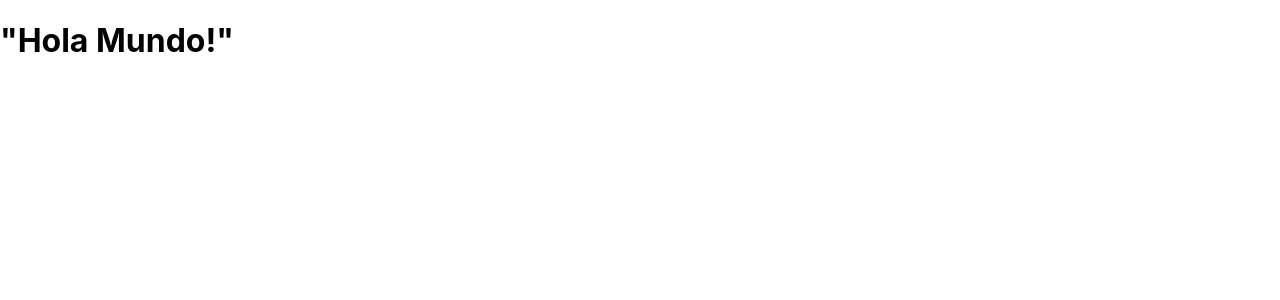
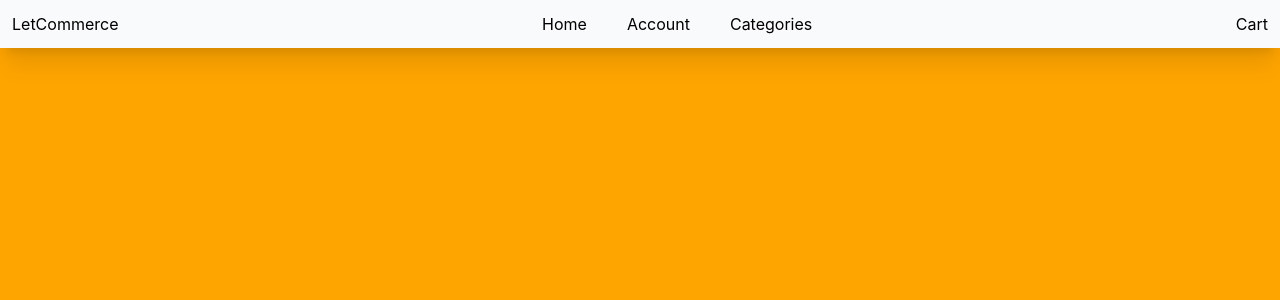
Before and after one commit to tobiasmesa/react-project-13-08-2022, a React (Create React App) app: page / in a window 1280 px wide. Shown: the top 300 px of the page. Built offline with nearby package versions, Linux system fonts and the light colour scheme.

Commit message:
Agregado de NavBar,.jsx

```diff
--- a/package.json
+++ b/package.json
@@ -34,5 +34,10 @@
       "last 1 firefox version",
       "last 1 safari version"
     ]
+  },
+  "devDependencies": {
+    "autoprefixer": "^10.4.8",
+    "postcss": "^8.4.16",
+    "tailwindcss": "^3.1.8"
   }
 }
--- /dev/null
+++ b/postcss.config.js
@@ -0,0 +1,6 @@
+module.exports = {
+  plugins: {
+    tailwindcss: {},
+    autoprefixer: {},
+  },
+}
--- a/src/App.js
+++ b/src/App.js
@@ -1,13 +1,12 @@
-import logo from './logo.svg';
-import './App.css';
+import { Fragment } from "react";
+import "./App.css";
+import NavBar from "./components/NavBar";
 
 function App() {
   return (
-    <>
-    <h1>
-      "Hola Mundo!"
-    </h1>
-    </>
+    <Fragment>
+      <NavBar/>
+    </Fragment>
   );
 }
 
--- /dev/null
+++ b/src/components/NavBar.jsx
@@ -0,0 +1,14 @@
+function NavBar() {
+  return (
+    <nav className="bg-gray-50 h-12 shadow-xl flex justify-between p-3 pl-3">
+      <div className=""> LetCommerce </div>
+      <div className="flex space-x-10">
+        <a href="#" className=""> Home </a>
+        <a href="#" className=""> Account </a>
+        <a href="#" className=""> Categories </a>
+      </div>
+      <div className=""> Cart </div>
+    </nav>
+  );
+}
+export default NavBar;
--- a/src/index.css
+++ b/src/index.css
@@ -1,3 +1,7 @@
+@tailwind base;
+@tailwind components;
+@tailwind utilities;
+
 body {
   margin: 0;
   font-family: -apple-system, BlinkMacSystemFont, 'Segoe UI', 'Roboto', 'Oxygen',
@@ -5,6 +9,7 @@ body {
     sans-serif;
   -webkit-font-smoothing: antialiased;
   -moz-osx-font-smoothing: grayscale;
+  background-color: orange;
 }
 
 code {
--- /dev/null
+++ b/tailwind.config.js
@@ -0,0 +1,10 @@
+/** @type {import('tailwindcss').Config} */
+module.exports = {
+  content: [
+    "./src/**/*.{js,jsx,ts,tsx}",
+  ],
+  theme: {
+    extend: {},
+  },
+  plugins: [],
+}
```
Also changed, not shown: src/App.css (line endings or trailing spaces), 1 other file (tests, documents, lock files or other folders).
